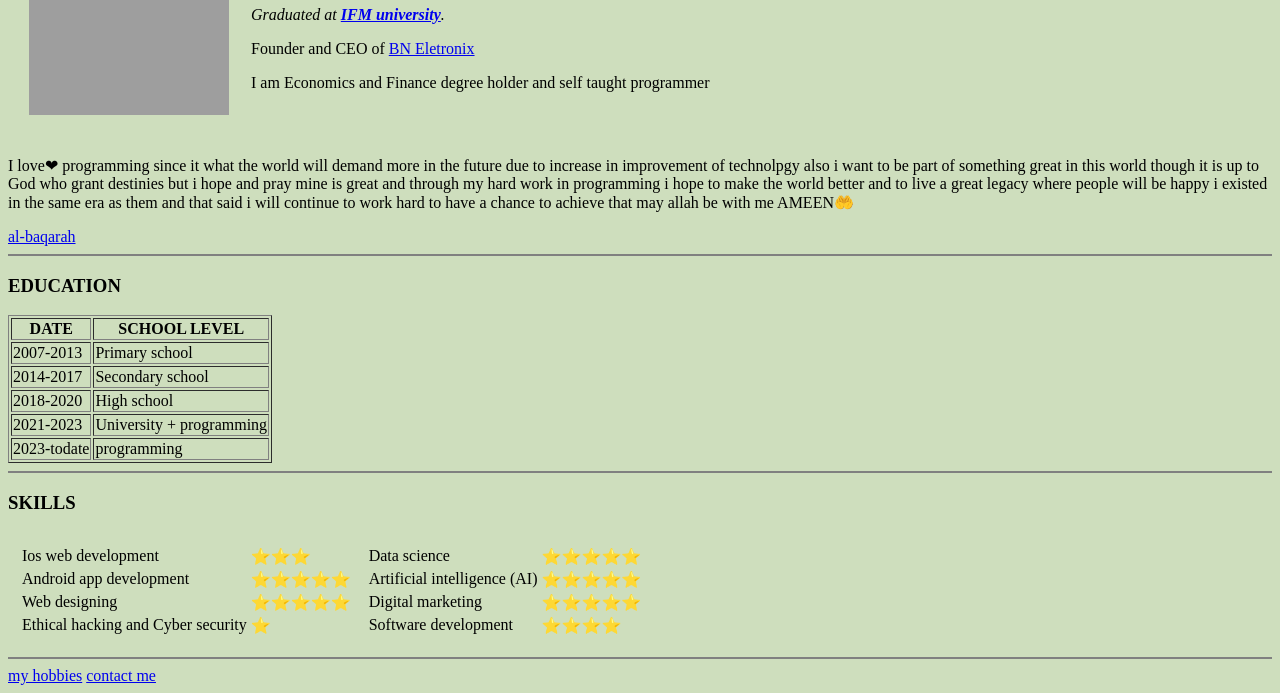
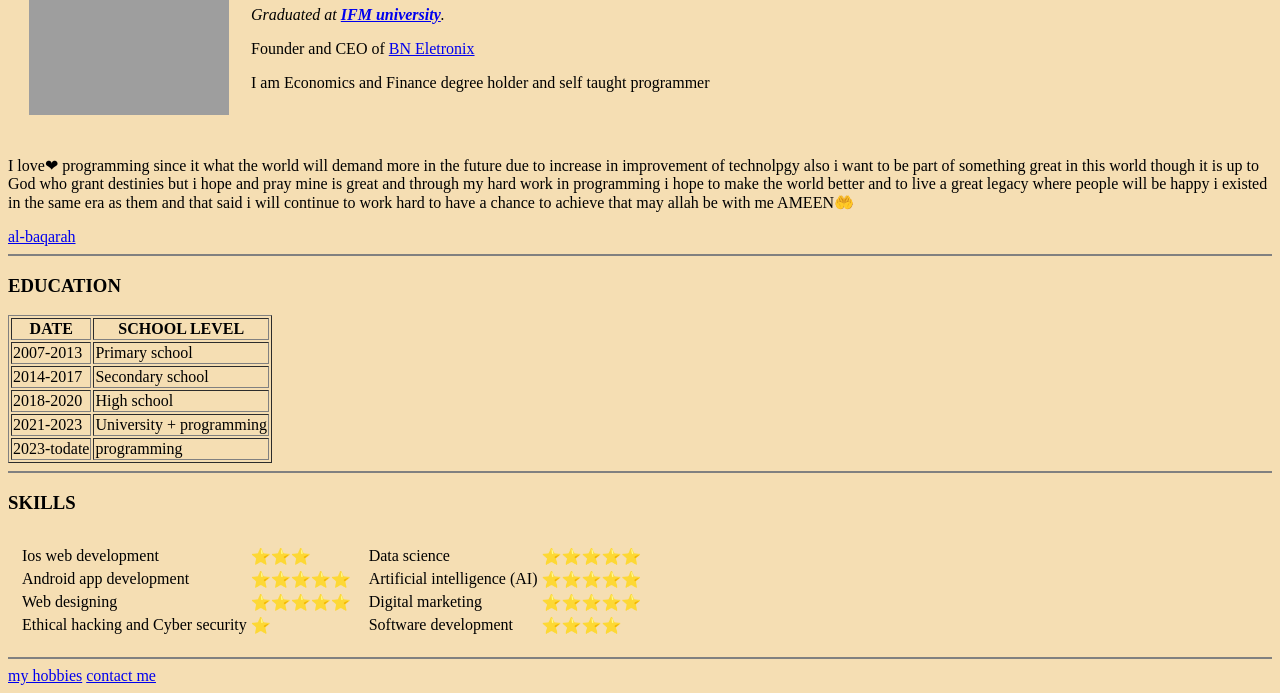
Before and after one commit to dey9/CV, a plain HTML site: page index.html in a window 1280 px wide. Shown: the part 114-807 px from the top of the page. Drawn offline with Linux system fonts and the light colour scheme; grey boxes are pictures that could not be loaded.

Commit message:
Update index.html
add background color main page

```diff
--- a/index.html
+++ b/index.html
@@ -4,7 +4,7 @@
         <meta charset="UTF-8">
         <title>my website</title>
     </head>
-    <body style="background-color: #CEDEBD;">
+    <body style="background-color: wheat;">
         <table cellspacing="20">
             <tr>
                 <td><img src="https://media.licdn.com/dms/image/D4E03AQGUjNdPGHAiXg/profile-displayphoto-shrink_800_800/0/1692031546548?e=2147483647&v=beta&t=bs-3h9ouYEFTLIeiMvip7AFTL_gzXn7a8E4J4H6hk5k" width="200" height="200" alt="bilali picture"></td>
```
